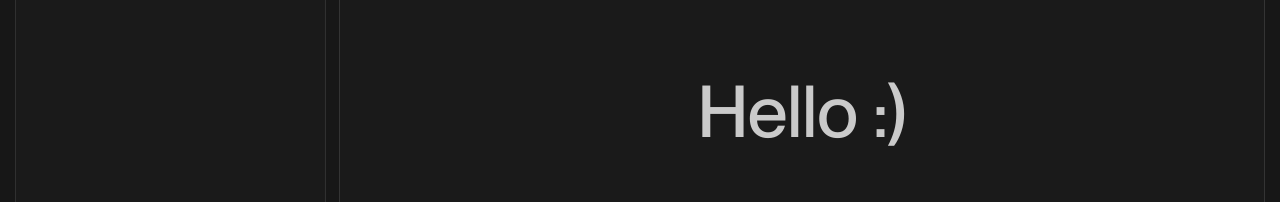
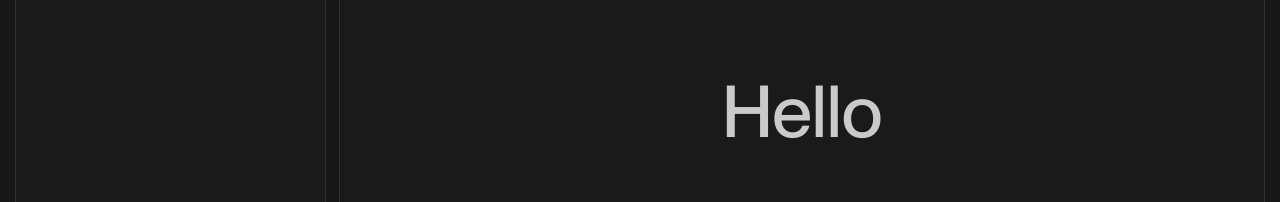
Before and after one commit to ronishrohan/paypeek, a Next.js app: page / in a window 1280 px wide. Shown: the part 290-492 px from the top of the page. Built offline with nearby package versions, Linux system fonts and the light colour scheme.

Commit message:
added more animations

```diff
--- a/src/app/components/Home.jsx
+++ b/src/app/components/Home.jsx
@@ -1,52 +1,15 @@
-"use client";
-import React, { useEffect, useState } from "react";
+import React from "react";
 import { motion } from "framer-motion";
-
-const items = Array.apply(null, { length: 10 });
-
 function Home() {
-  let [pos, setPos] = useState([0, 0]);
-  let [scale, setScale] = useState(0);
-  function handleMouseMove(e) {
-    let rect = e.currentTarget.getBoundingClientRect();
-    let x = e.clientX - (rect.right + rect.left) / 2;
-    let y = e.clientY - (rect.top + rect.bottom) / 2;
-    setPos((prev) => {
-      setScale(Math.abs(x - prev[0]));
-      return [x, y];
-    });
-  }
-  useEffect(() => {
-    // console.log(pos)
-  }, [pos]);
   return (
     <motion.div
-      initial={{ opacity: 0, y: 100 }}
-      animate={{ opacity: 1, y: 0 }}
-      transition={{
-        type: "tween",
-        ease: "anticipate",
-        duration: 1.6
-      }}
+      initial={{ opacity: 0, scale: 0.6 }}
+      animate={{ opacity: 1, scale: 1 }}
+      transition={{duration: 1.2, ease: "anticipate", type: "tween"}}
       id="home-container"
-      onMouseMove={handleMouseMove}
-      onMouseLeave={() => setPos([0, 0])}
     >
-      <motion.div
-        initial={{ scale: 0 }}
-        animate={{ x: pos[0], y: pos[1], scale: 1 }}
-        transition={{
-          scale: {
-            delay: 1.2
-          },
-          type: "spring",
-          stiffness: 900,
-          damping: 30
-        }}
-        id="home-title"
-      >
-        Hello :)
-      </motion.div>
+      <div id="home-title">Hello</div>
+      <div></div>
     </motion.div>
   );
 }
--- a/src/app/styles/globals.scss
+++ b/src/app/styles/globals.scss
@@ -30,7 +30,9 @@ body {
   box-sizing: border-box;
 }
 
-#home-container{
+#home-container {
+  pointer-events: none;
+  flex-direction: column;
   position: relative;
   overflow: hidden;
   background-color: var(--card-bg);
@@ -40,8 +42,7 @@ body {
   display: flex;
   justify-content: center;
   align-items: center;
-  #home-title{
-    pointer-events: none;
+  #home-title {
     font-size: 72px;
   }
 }
```
